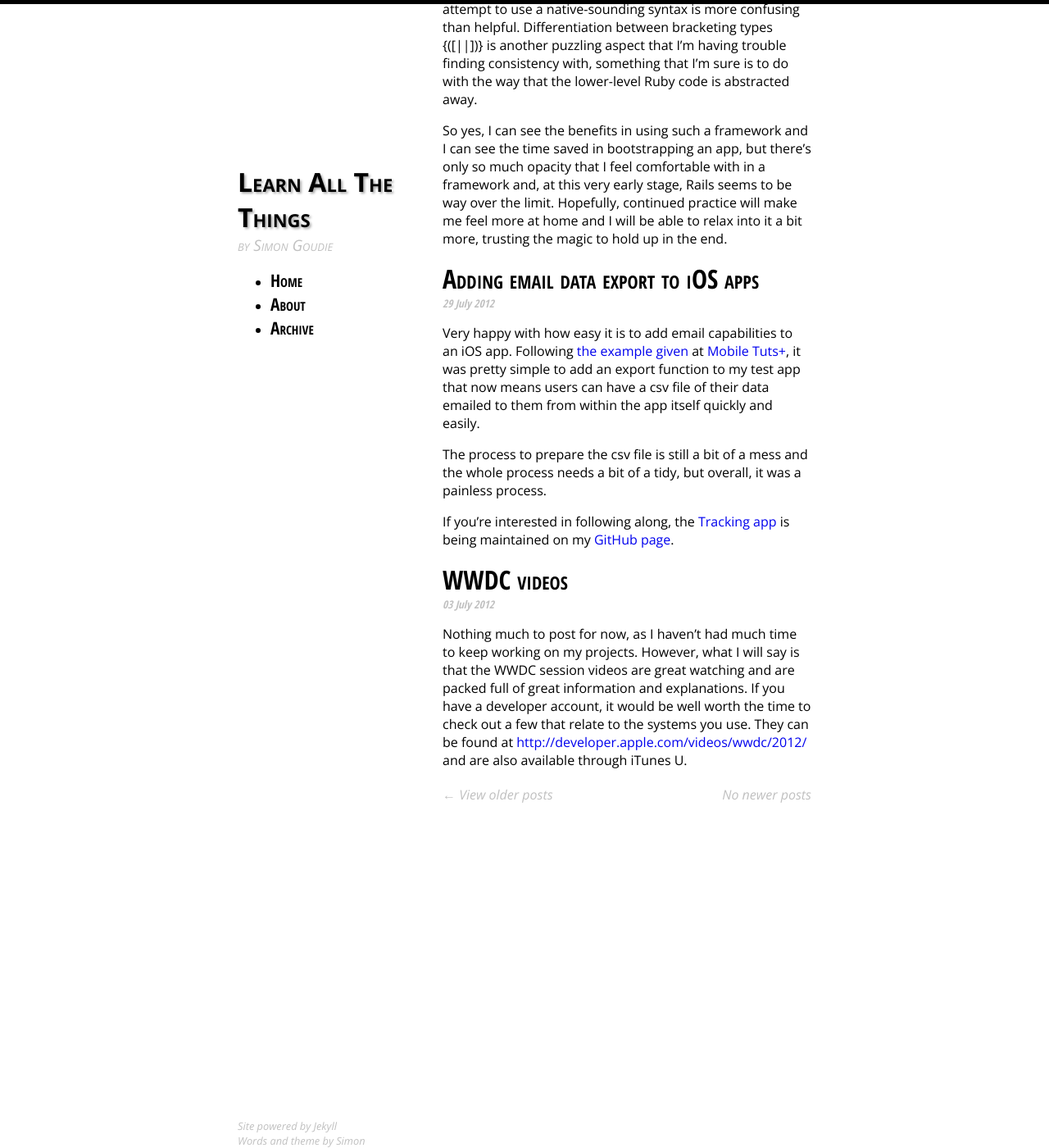
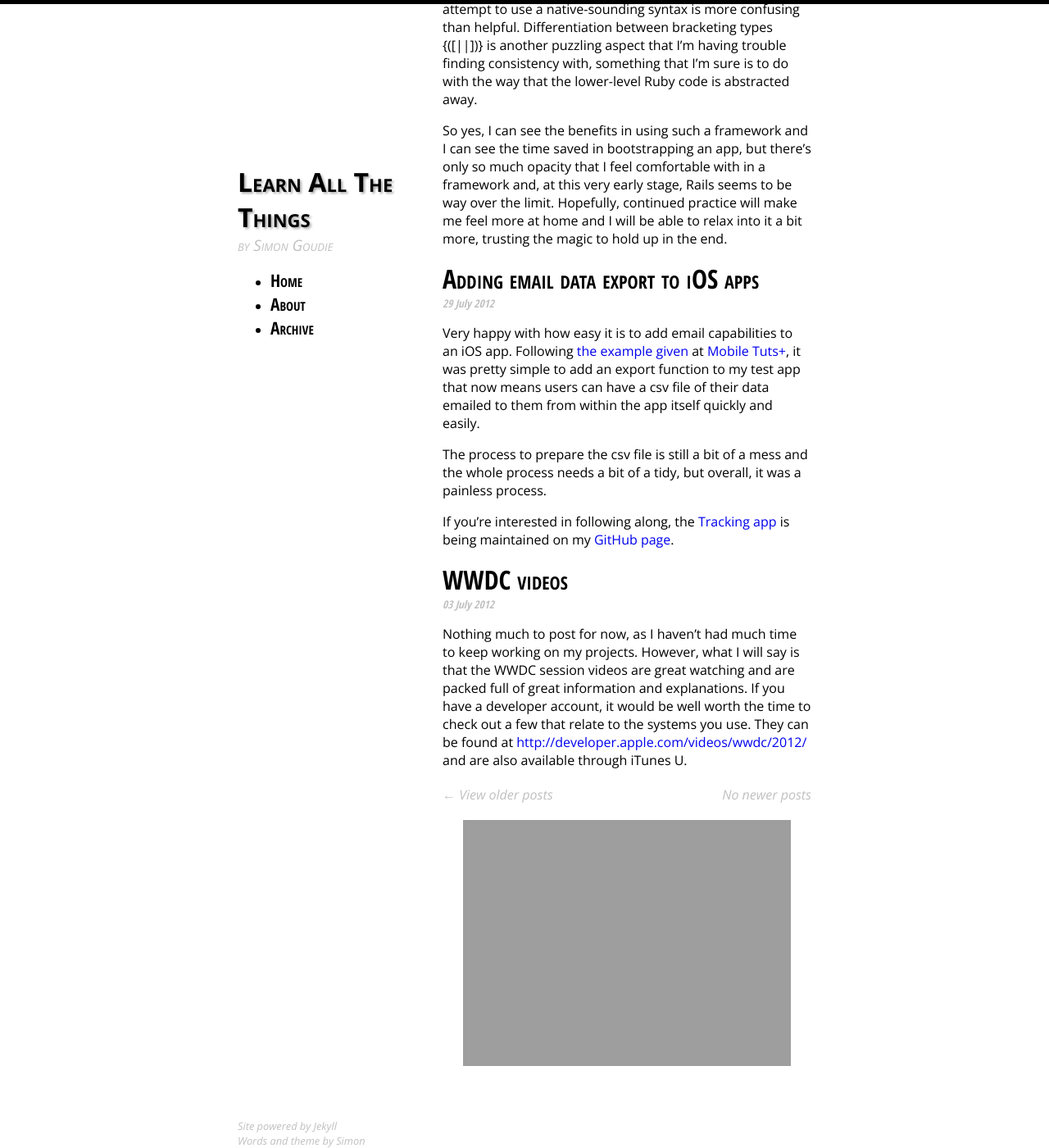
Before and after one commit to simongoudie/blog, a Jekyll site: the page built from index.html, in a window 1280 px wide and 1400 px high, scrolled down 1280 px. Shown: the whole window at 82% size. Built offline with Jekyll 4.4.1, drawn with Linux system fonts in a browser that asks for light colours; the list of posts is cut into pages by our own code.

Commit message:
Added logo

```diff
--- a/_layouts/post.html
+++ b/_layouts/post.html
@@ -15,5 +15,8 @@ layout: base
         {{ content }}
         {% include nextprev.html %}
         {% include relatedposts.html %}
+        <div class="logo">
+            <img src="{{ site.url }}/img/logo.jpg" alt="Logo"/>
+        </div>
     </div>
 </div>
--- a/css/style.css
+++ b/css/style.css
@@ -173,3 +173,10 @@ span.newer {
    margin-top: 20px;
    font-family: 'Open Sans', sans-serif;
 }
+
+.logo img {
+    display: block;
+    margin-top: 20px;
+    margin-left: auto;
+    margin-right: auto;
+}
--- a/index.html
+++ b/index.html
@@ -39,4 +39,7 @@ title: Learn All The Things
             <span class="newer">No newer posts</span>
         {% endif %}
     </div>
+    <div class="logo">
+        <img src="{{ site.url }}/img/logo.jpg" alt="Logo"/>
+    </div>
 </div>
```
